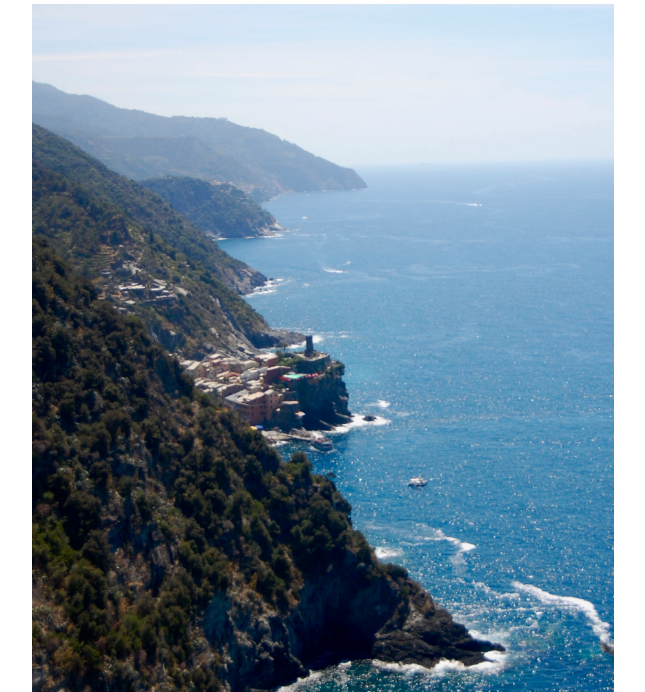
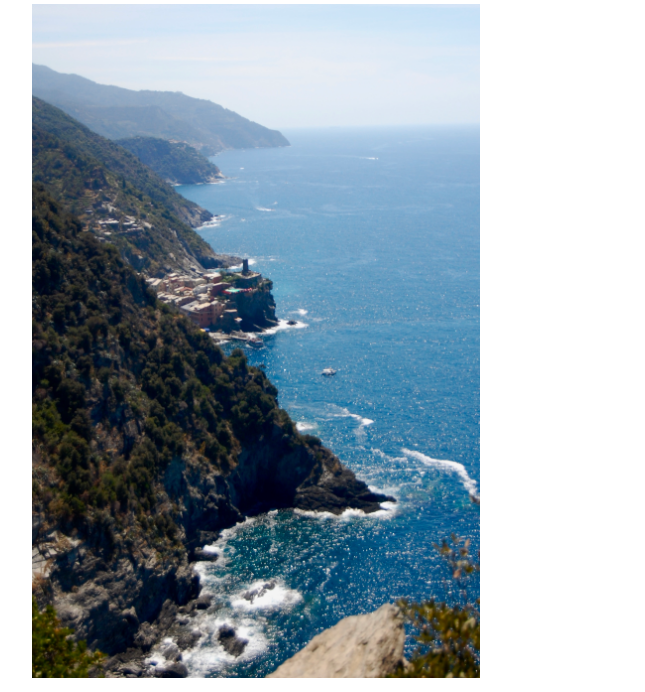
Before and after one commit to erss/erss.github.io, a Jekyll site: the page built from pictures/index.html, in a window 1280 px wide. Shown: the part 567-1259 px from the top of the page, without its empty margins (160-805 px from the left). Built offline with Jekyll 4.4.1, drawn with Linux system fonts in a browser that asks for light colours; grey boxes are pictures that could not be loaded.

Commit message:
Update index.html

```diff
--- a/pictures/index.html
+++ b/pictures/index.html
@@ -6,22 +6,22 @@ title: CV of Liz Spencer
 	<div class="pictures">
 		     <h1>Pictures</h1>
 		     <p><img src="../images/sfn1.JPG" alt="sfn4" width="50%" height="50%"></p>
-		     <p><img src="../images/cinqueterre1.JPG" alt="ct1" width="65%" height="65%" </p>
+		     <p><img src="../images/cinqueterre1.JPG" alt="ct1" width="50%" height="50%" </p>
 		     <p><img src="../images/cinqueterre2.JPG" alt="ct2" width="65%" height="65%" </p>
 		     <p><img src="../images/cinqueterre3.JPG" alt="ct3" width="65%" height="65%" </p>
 		     <p><img src="../images/cinqueterre4.JPG" alt="ct4" width="65%" height="65%" </p>
-		     <p><img src="../images/sunflowers1.JPG" alt="sunflower" width="65%" height="65%" </p>
-	             <p><img src="../images/pavement1.JPG" alt="pavement" width="65%" height="65%" </p>
+		     <p><img src="../images/sunflowers1.JPG" alt="sunflower" width="50%" height="50%" </p>
+	             <p><img src="../images/pavement1.JPG" alt="pavement" width="50%" height="50%" </p>
 	             <p><img src="../images/grasse1.JPG" alt="grasse" width="65%" height="65%" </p>
 	             <p><img src="../images/nice1.JPG" alt="nice1" width="65%" height="65%" </p>
 	             <p><img src="../images/nice2.JPG" alt="nice2" width="65%" height="65%" </p>
 	             <p><img src="../images/nice3.JPG" alt="nice3" width="65%" height="65%" </p>
 	             <p><img src="../images/nice4.JPG" alt="nice4" width="65%" height="65%" </p>
 	             <p><img src="../images/nice5.JPG" alt="nice5" width="65%" height="65%" </p>
-	             <p><img src="../images/nice6.JPG" alt="nice6" width="65%" height="65%" </p>
+	             <p><img src="../images/nice6.JPG" alt="nice6" width="50%" height="50%" </p>
 	             <p><img src="../images/nice7.JPG" alt="nice7" width="65%" height="65%" </p>
-	             <p><img src="../images/nice8.JPG" alt="nice8" width="65%" height="65%" </p>
-	             <p><img src="../images/boston1.JPG" alt="boston1" width="65%" height="65%" </p>
+	             <p><img src="../images/nice8.JPG" alt="nice8" width="50%" height="50%" </p>
+	             <p><img src="../images/boston1.JPG" alt="boston1" width="50%" height="50%" </p>
 	             <p><img src="../images/boston2.JPG" alt="boston2" width="65%" height="65%" </p>
 
 
```
